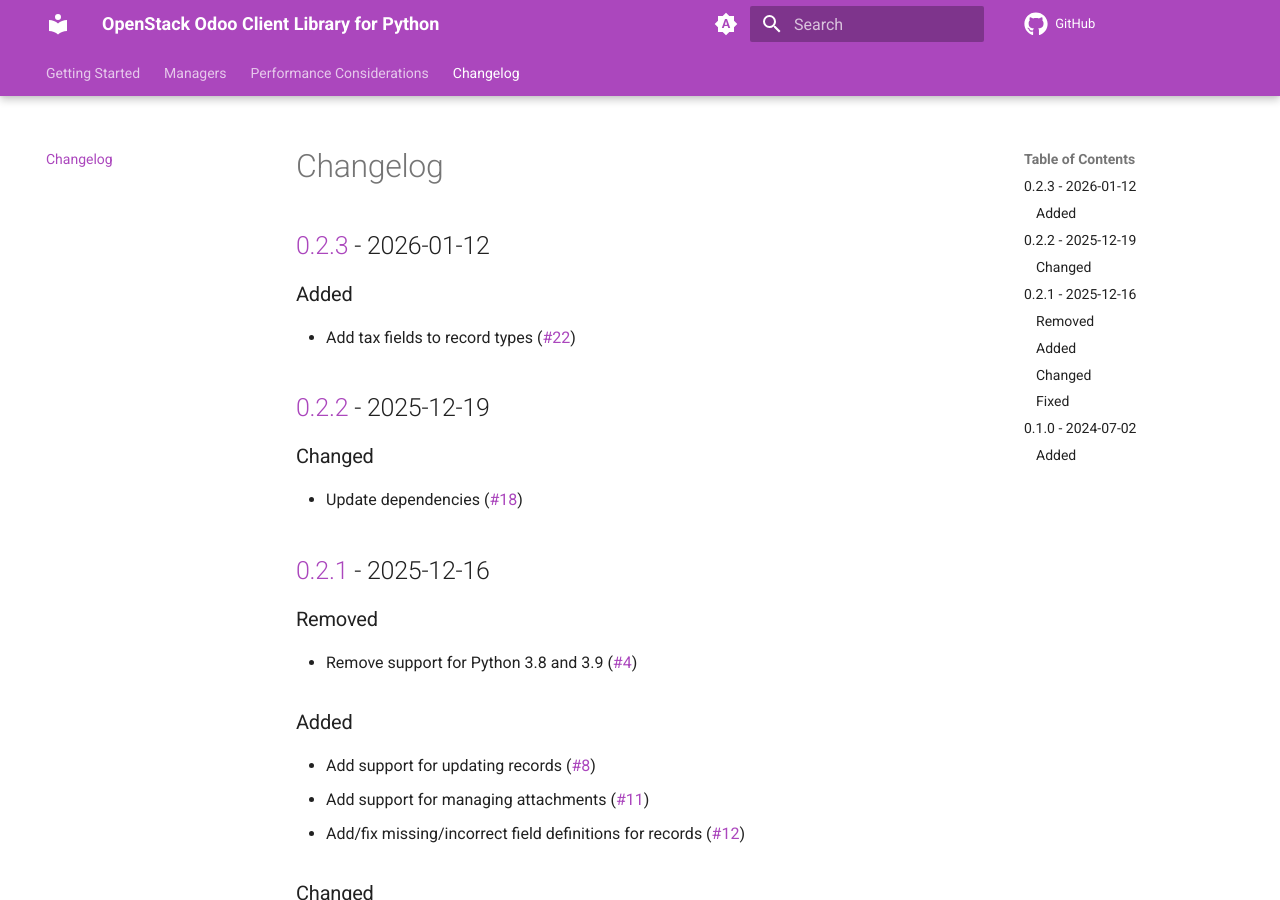
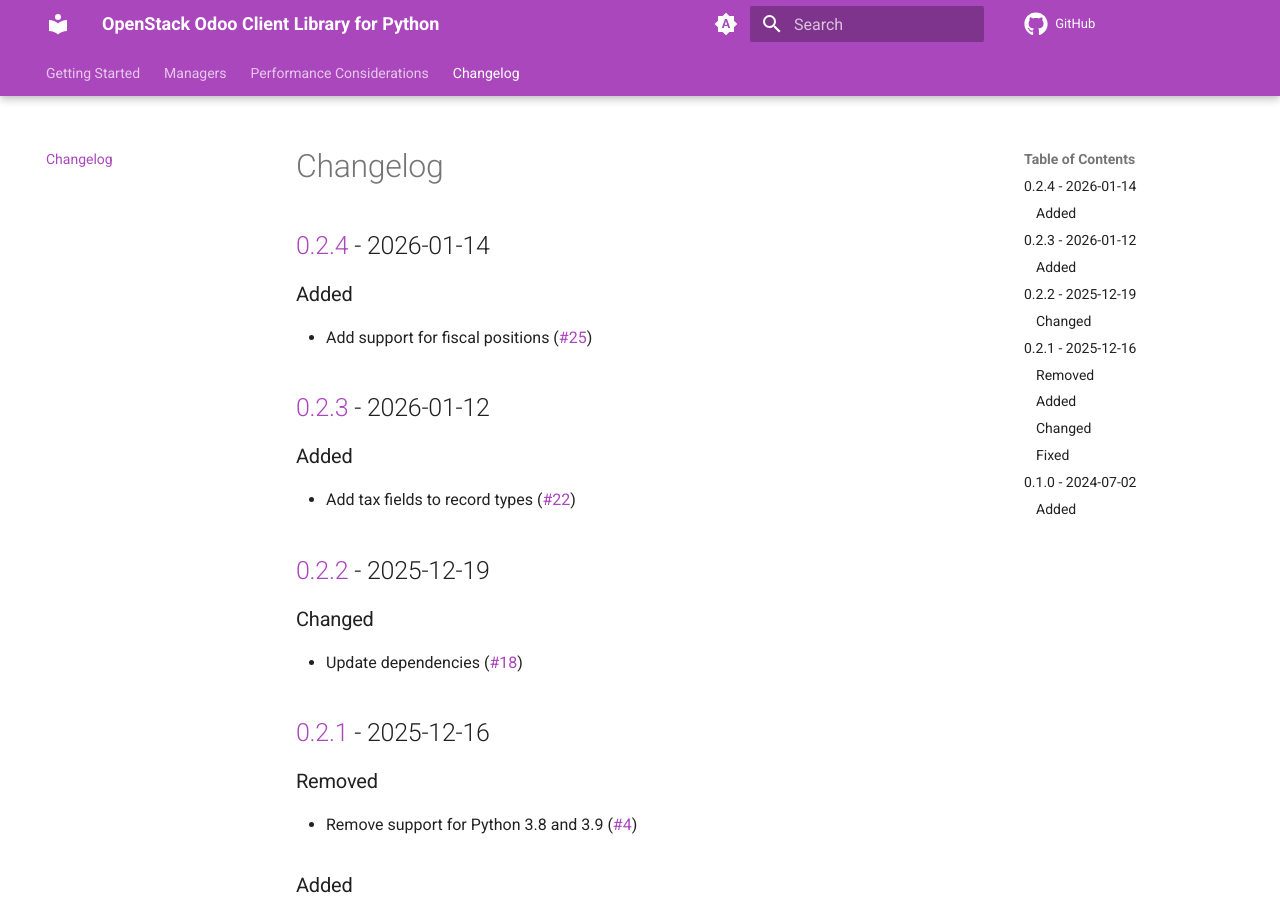
Before and after one commit to catalyst-cloud/python-openstack-odooclient, an MkDocs documentation site: the page built from docs/changelog.md, in a window 1280 px wide and 900 px high. Built offline with MkDocs 1.6.1 and Material for MkDocs 9.7.7, drawn with Linux system fonts in a browser that asks for light colours; comment, search, counter and statistics services are not loaded; the version menu is left out.

Commit message:
Tag v0.2.4 (#27)
Co-authored-by: Callum Dickinson <callum.dickinson@catalystcloud.nz>

```diff
--- a/docs/changelog.md
+++ b/docs/changelog.md
@@ -1,6 +1,13 @@
 # Changelog
 
 <!-- towncrier release notes start -->
+
+## [0.2.4](https://github.com/catalyst-cloud/python-openstack-odooclient/releases/tag/0.2.4) - 2026-01-14
+
+### Added
+
+- Add support for fiscal positions ([#25](https://github.com/catalyst-cloud/python-openstack-odooclient/pull/25))
+
 
 ## [0.2.3](https://github.com/catalyst-cloud/python-openstack-odooclient/releases/tag/0.2.3) - 2026-01-12
 
```
Also changed, not shown: changelog.d/25.added.md (deleted, +0 -1 lines).
